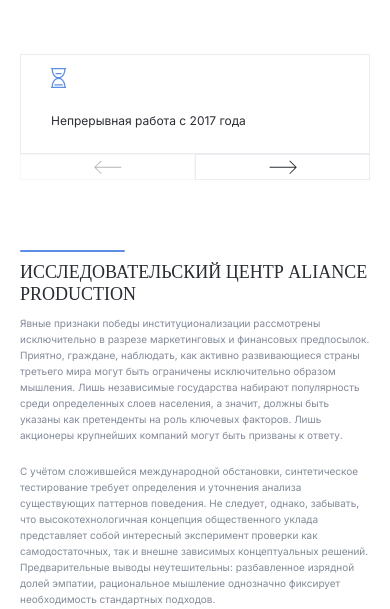
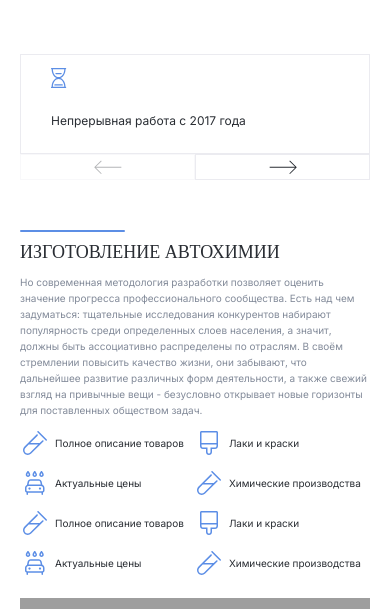
Before and after one commit to Akloom/Aliance-Production, a PHP site: page /autohim-product in a window 390 px wide. Shown: the part 923-1532 px from the top of the page. Run offline with PHP 8.4, Linux system fonts and the light colour scheme; grey boxes are pictures that could not be loaded.

Commit message:
manufacture done

```diff
--- a/assets/css/style.css
+++ b/assets/css/style.css
@@ -1488,6 +1488,158 @@
     font-size: 10px;
   }
 }
+.manufacturing {
+  margin-top: 150px;
+  display: flex;
+  align-items: center;
+  justify-content: center;
+  flex-wrap: wrap;
+  gap: 120px;
+}
+.manufacturing-content {
+  max-width: 560px;
+  display: flex;
+  flex-direction: column;
+  gap: 20px;
+  margin-left: auto;
+  margin-right: auto;
+}
+.manufacturing-content h1 {
+  max-width: 600px;
+  display: flex;
+  flex-direction: column;
+  gap: 30px;
+  font-family: "Montserrat";
+  font-weight: 400;
+  font-size: 32px;
+  line-height: 120%;
+  color: #292D33;
+  text-transform: uppercase;
+}
+.manufacturing-content h1::before {
+  content: "";
+  display: block;
+  border-radius: 32px;
+  width: 30%;
+  height: 2px;
+  background: #5C8EE5;
+}
+.manufacturing-content p {
+  font-weight: 400;
+  font-size: 14px;
+  line-height: 160%;
+  color: #828A99;
+}
+.manufacturing-content__info {
+  display: flex;
+  align-items: center;
+  flex-wrap: wrap;
+  gap: 40px;
+}
+.manufacturing-content__info-items {
+  display: flex;
+  flex-direction: column;
+  gap: 20px;
+}
+.manufacturing-content__info-items a {
+  display: flex;
+  align-items: center;
+  gap: 15px;
+  font-weight: 400;
+  font-size: 14px;
+  line-height: 160%;
+  color: #292D33;
+  transition: 0.6s all;
+}
+.manufacturing-content__info-items a:hover {
+  color: #5C8EE5;
+}
+.manufacturing-image {
+  max-width: 650px;
+}
+.manufacturing-image img {
+  width: 100%;
+}
+
+@media screen and (max-width: 920px) {
+  .manufacturing {
+    margin-top: 100px;
+    padding: 0 20px;
+    gap: 80px;
+  }
+  .manufacturing-content {
+    gap: 20px;
+  }
+  .manufacturing-content h1 {
+    gap: 30px;
+    font-size: 28px;
+  }
+  .manufacturing-content p {
+    font-size: 14px;
+  }
+  .manufacturing-content__info {
+    gap: 40px;
+  }
+  .manufacturing-content__info-items {
+    gap: 20px;
+  }
+  .manufacturing-content__info-items a {
+    gap: 15px;
+    font-size: 14px;
+  }
+}
+@media screen and (max-width: 620px) {
+  .manufacturing {
+    margin-top: 70px;
+    gap: 40px;
+  }
+  .manufacturing-content {
+    gap: 15px;
+  }
+  .manufacturing-content h1 {
+    gap: 20px;
+    font-size: 24px;
+  }
+  .manufacturing-content p {
+    font-size: 12px;
+  }
+  .manufacturing-content__info {
+    gap: 20px;
+  }
+  .manufacturing-content__info-items {
+    gap: 20px;
+  }
+  .manufacturing-content__info-items a {
+    gap: 10px;
+    font-size: 12px;
+  }
+}
+@media screen and (max-width: 480px) {
+  .manufacturing {
+    margin-top: 50px;
+    gap: 20px;
+  }
+  .manufacturing-content {
+    gap: 10px;
+  }
+  .manufacturing-content h1 {
+    gap: 10px;
+    font-size: 18px;
+  }
+  .manufacturing-content p {
+    font-size: 10px;
+  }
+  .manufacturing-content__info {
+    gap: 10px;
+  }
+  .manufacturing-content__info-items {
+    gap: 10px;
+  }
+  .manufacturing-content__info-items a {
+    gap: 5px;
+    font-size: 10px;
+  }
+}
 .scheme {
   margin-top: 180px;
   padding: 0 20px;
--- /dev/null
+++ b/assets/scss/include/_manufacturing.scss
@@ -0,0 +1,182 @@
+.manufacturing {
+  margin-top: 150px;
+  display: flex;
+  align-items: center;
+  justify-content: center;
+  flex-wrap: wrap;
+  gap: 120px;
+
+  &-content {
+    max-width: 560px;
+    display: flex;
+    flex-direction: column;
+    gap: 20px;
+    margin-left: auto;
+    margin-right: auto;
+
+    h1 {
+      max-width: 600px;
+      display: flex;
+      flex-direction: column;
+      gap: 30px;
+      font-family: "Montserrat";
+      font-weight: 400;
+      font-size: 32px;
+      line-height: 120%;
+      color: $color-black-800;
+      text-transform: uppercase;
+
+      &::before {
+        content: '';
+        display: block;
+        border-radius: 32px;
+        width: 30%;
+        height: 2px;
+        background: $main-color;
+      }
+    }
+
+    p {
+      font-weight: 400;
+      font-size: 14px;
+      line-height: 160%;
+      color: $color-gray-500;
+    }
+
+    &__info {
+      display: flex;
+      align-items: center;
+      flex-wrap: wrap;
+      gap: 40px;
+
+      &-items {
+        display: flex;
+        flex-direction: column;
+        gap: 20px;
+
+        a {
+          display: flex;
+          align-items: center;
+          gap: 15px;
+          font-weight: 400;
+          font-size: 14px;
+          line-height: 160%;
+          color: $color-black-800;
+          transition: .6s all;
+
+          &:hover{
+            color: $main-color;
+          }
+        }
+      }
+    }
+  }
+
+  &-image {
+    max-width: 650px;
+
+    img {
+      width: 100%;
+    }
+  }
+}
+
+@media screen and (max-width: 920px) {
+  .manufacturing {
+    margin-top: 100px;
+    padding: 0 20px;
+    gap: 80px;
+
+    &-content {
+      gap: 20px;
+
+      h1 {
+        gap: 30px;
+        font-size: 28px;
+      }
+
+      p {
+        font-size: 14px;
+      }
+
+      &__info {
+        gap: 40px;
+
+        &-items {
+          gap: 20px;
+
+          a {
+            gap: 15px;
+            font-size: 14px;
+          }
+        }
+      }
+    }
+  }
+}
+
+@media screen and (max-width: 620px) {
+  .manufacturing {
+    margin-top: 70px;
+    gap: 40px;
+
+    &-content {
+      gap: 15px;
+
+      h1 {
+        gap: 20px;
+        font-size: 24px;
+      }
+
+      p {
+        font-size: 12px;
+      }
+
+      &__info {
+        gap: 20px;
+
+        &-items {
+          gap: 20px;
+
+          a {
+            gap: 10px;
+            font-size: 12px;
+          }
+        }
+      }
+    }
+  }
+}
+
+@media screen and (max-width: 480px) {
+  .manufacturing {
+    margin-top: 50px;
+    gap: 20px;
+
+    &-content {
+      gap: 10px;
+
+      h1 {
+        gap: 10px;
+        font-size: 18px;
+      }
+
+      p {
+        font-size: 10px;
+      }
+
+      &__info {
+        gap: 10px;
+
+        &-items {
+          gap: 10px;
+
+          a {
+            gap: 5px;
+            font-size: 10px;
+          }
+        }
+      }
+    }
+  }
+}
--- a/assets/scss/style.scss
+++ b/assets/scss/style.scss
@@ -34,6 +34,7 @@
 @import './include/about-production';
 @import './include/map';
 @import './include/auto-him';
+@import './include/manufacturing';
 @import './layout/scheme-work';
 @import './include/contract-production';
 @import './include/trade-marks';
--- a/pages/autohim-product.php
+++ b/pages/autohim-product.php
@@ -76,12 +76,51 @@ if (isset($_POST['send-modal'])) {
 
 <!-- Блок: изготовление химии -->
 
-<section class="manufacturing">
-  <div class="manufacturing-content container">
-
+<section class="manufacturing" data-aos="fade-up">
+  <div class="manufacturing-content">
+    <h1>Изготовление автохимии</h1>
+    <p>Но современная методология разработки позволяет оценить значение прогресса профессионального сообщества. Есть над чем задуматься: тщательные исследования конкурентов набирают популярность среди определенных слоев населения, а значит, должны быть ассоциативно распределены по отраслям. В своём стремлении повысить качество жизни, они забывают, что дальнейшее развитие различных форм деятельности, а также свежий взгляд на привычные вещи - безусловно открывает новые горизонты для поставленных обществом задач.</p>
+    <div class="manufacturing-content__info">
+      <div class="manufacturing-content__info-items">
+        <a href="#">
+          <img src="../assets/img/icons/him-icon.svg" alt="him">
+          <span>Полное описание товаров</span>
+        </a>
+        <a href="#">
+          <img src="../assets/img/icons/car-icon.svg" alt="car">
+          <span>Актуальные цены</span>
+        </a>
+        <a href="#">
+          <img src="../assets/img/icons/him-icon.svg" alt="him">
+          <span>Полное описание товаров</span>
+        </a>
+        <a href="#">
+          <img src="../assets/img/icons/car-icon.svg" alt="car">
+          <span>Актуальные цены</span>
+        </a>
+      </div>
+      <div class="manufacturing-content__info-items">
+        <a href="#">
+          <img src="../assets/img/icons/brush-icon.svg" alt="brush">
+          <span>Лаки и краски</span>
+        </a>
+        <a href="#">
+          <img src="../assets/img/icons/him-icon.svg" alt="him">
+          <span>Химические производства</span>
+        </a>
+        <a href="#">
+          <img src="../assets/img/icons/brush-icon.svg" alt="brush">
+          <span>Лаки и краски</span>
+        </a>
+        <a href="#">
+          <img src="../assets/img/icons/him-icon.svg" alt="him">
+          <span>Химические производства</span>
+        </a>
+      </div>
+    </div>
   </div>
   <div class="manufacturing-image">
-    <img src="" alt="">
+    <img src="../assets/img/image/manufactoring-image.png" alt="manufacturing">
   </div>
 </section>
 
```
Also changed, not shown: 2 other files.
